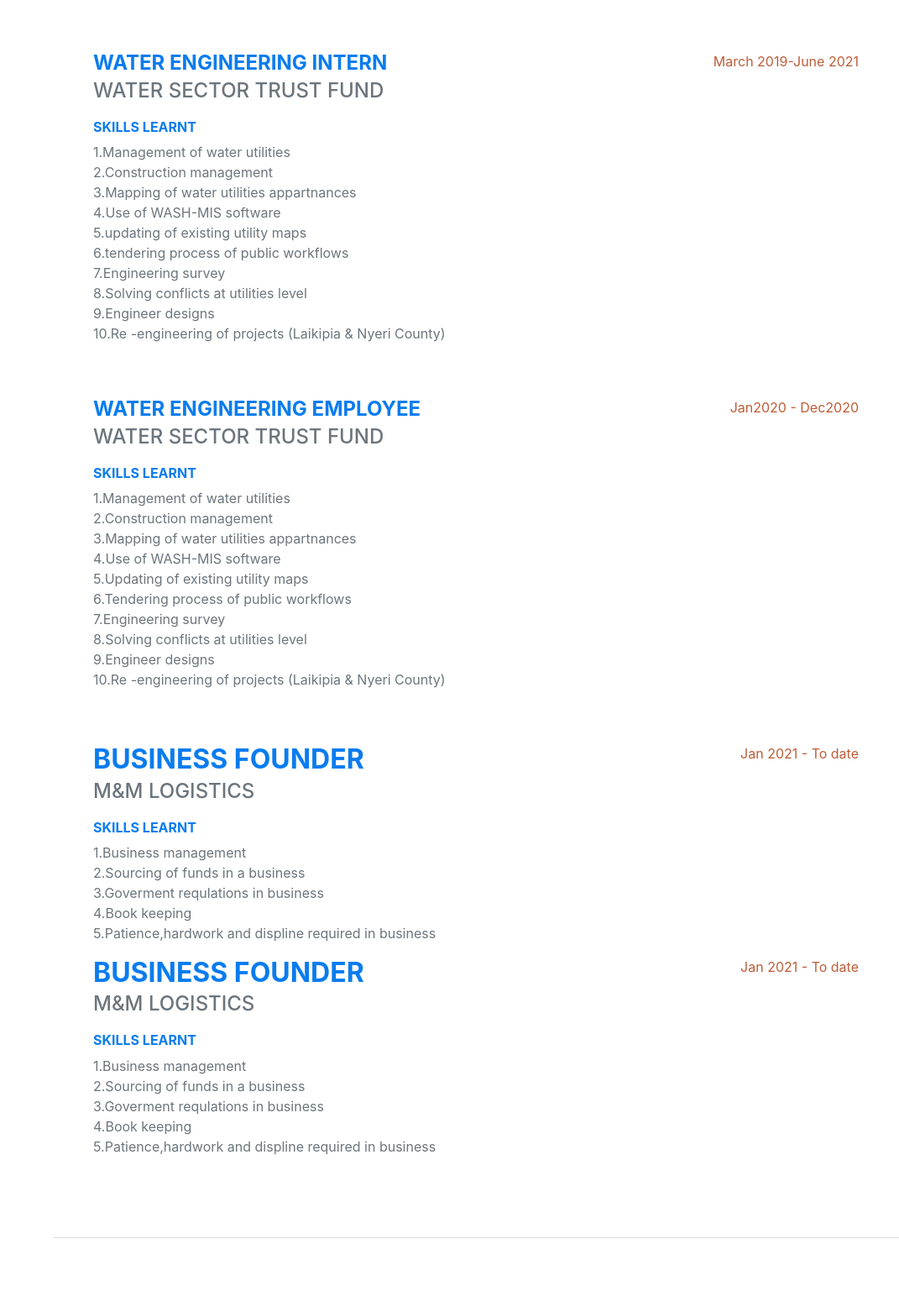
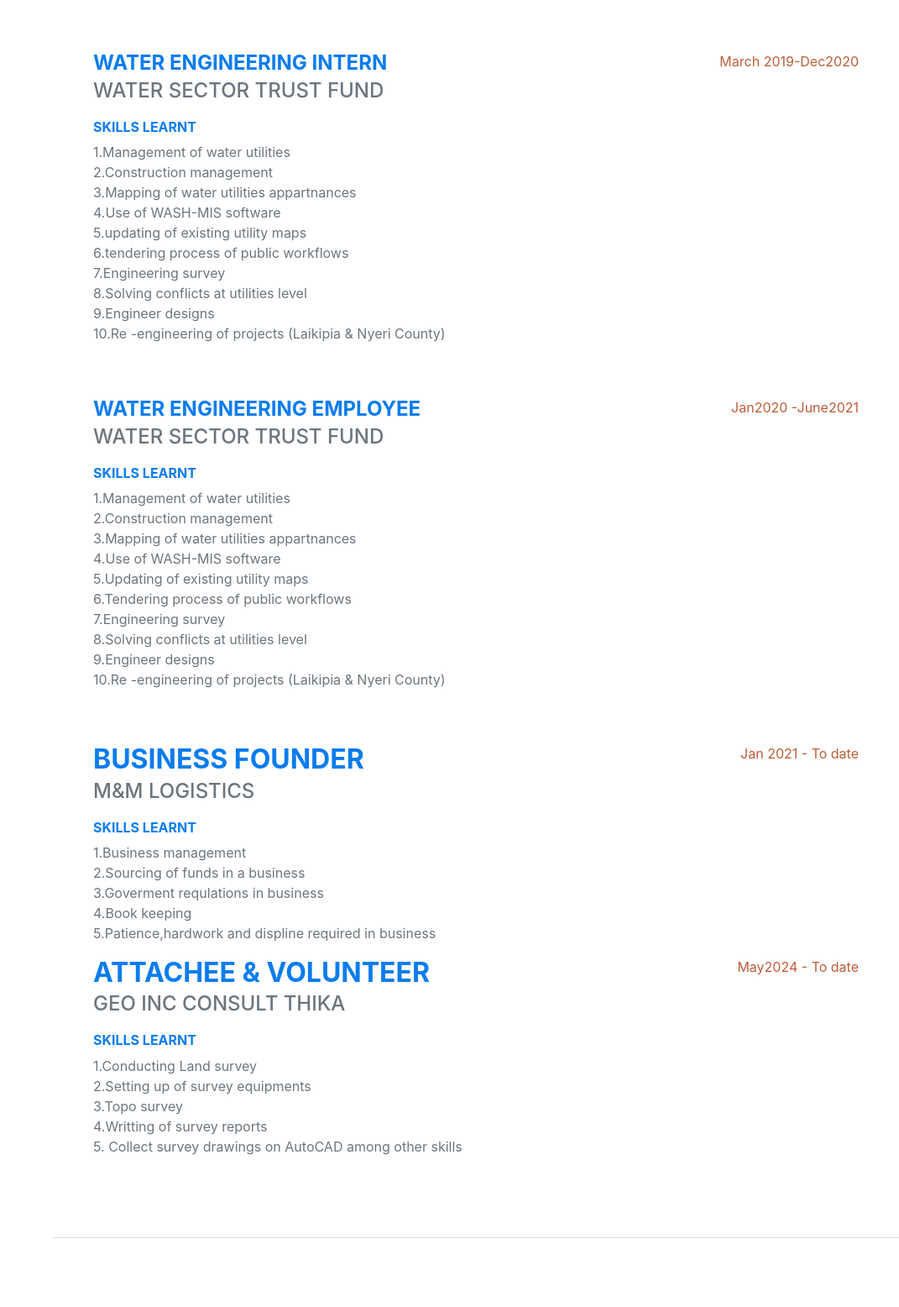
Before and after one commit to Smainanjuguna/mainanjuguna1.github.io, a plain HTML site: page index.html in a window 1280 px wide. Shown: the part 1444-3000 px from the top of the page at 84% size, without its empty margins (209-1280 px from the left). Drawn offline with nearby package versions, Linux system fonts and the light colour scheme; files whose address does not match are found by name; a web font is replaced by a local one.

Commit message:
Update index.html

```diff
--- a/index.html
+++ b/index.html
@@ -117,7 +117,7 @@
                             10.Re -engineering of projects (Laikipia & Nyeri County)
                         </p>
                         </div>
-                        <div class="flex-shrink-0"><span class="text-primary">March 2019-June 2021</span></div>
+                        <div class="flex-shrink-0"><span class="text-primary">March 2019-Dec2020</span></div>
                     </div>
                     <div class="d-flex flex-column flex-md-row justify-content-between mb-5">
                         <div class="flex-grow-1">
@@ -137,7 +137,7 @@
                         </p>
 
                         </div>
-                        <div class="flex-shrink-0"><span class="text-primary">Jan2020 - Dec2020 </span></div>
+                        <div class="flex-shrink-0"><span class="text-primary">Jan2020 -June2021 </span></div>
                     </div>
                     <div class="d-flex flex-column flex-md-row justify-content-between">
                         <div class="flex-grow-1">
@@ -155,17 +155,17 @@
                     </div>
                     <div class="d-flex flex-column flex-md-row justify-content-between">
                         <div class="flex-grow-1">
-                            <h3 class="mb-0"> Business founder</h3>
-                            <div class="subheading mb-3">M&M logistics</div>
+                            <h3 class="mb-0"> Attachee & Volunteer </h3>
+                            <div class="subheading mb-3">Geo Inc Consult Thika</div>
                             <p><div class="flex-grow-1"><h6>skills learnt</h6></div>
-                            1.Business management<br>
-                            2.Sourcing of funds in a business<br>
-                            3.Goverment requlations in business <br>
-                            4.Book keeping<br>
-                            5.Patience,hardwork and displine required in business
+                            1.Conducting Land survey<br>
+                            2.Setting up of survey equipments<br>
+                            3.Topo survey<br>
+                            4.Writting of survey reports<br>
+                            5. Collect survey drawings on AutoCAD among other  skills
                             </p>
                         </div>
-                        <div class="flex-shrink-0"><span class="text-primary">Jan 2021 - To date </span></div>
+                        <div class="flex-shrink-0"><span class="text-primary">May2024 - To date </span></div>
                     </div>
                 </div>
             </section>
```
